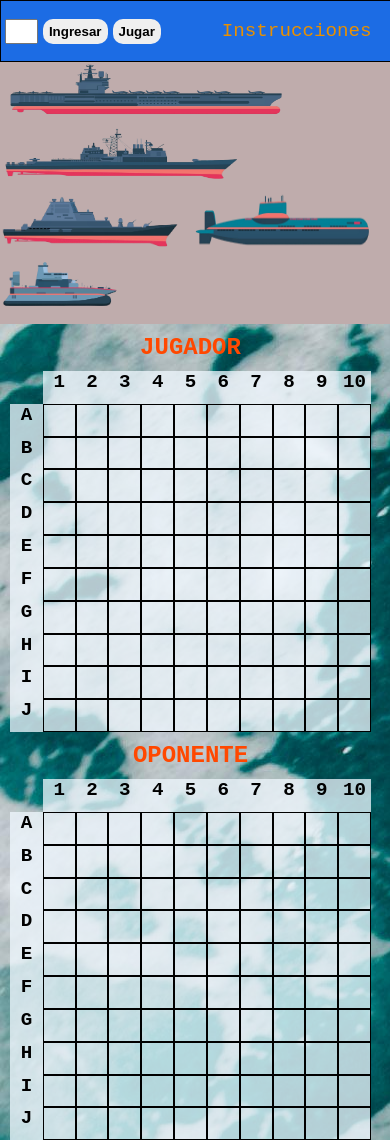
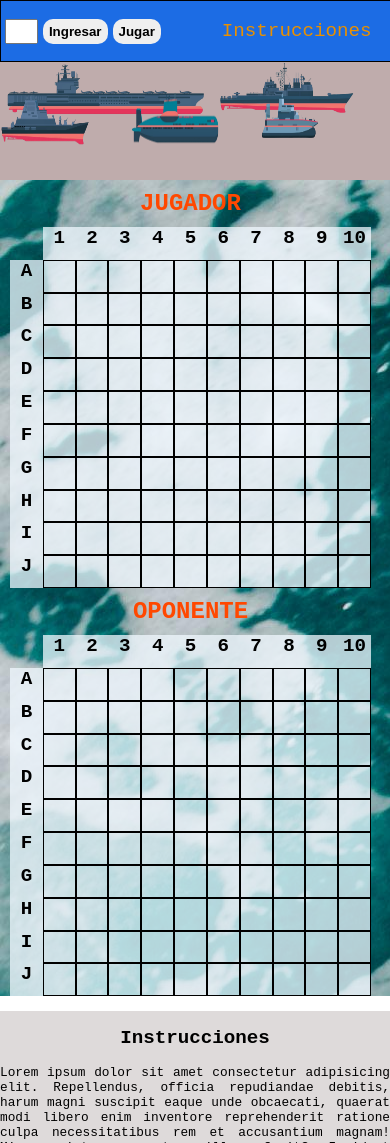
Before and after one commit to Akanae-0/Proyecto-Web-Batalla-Naval, a plain HTML site: page Laboratorio Programacion Orientada a la Web/BaseHTMLLabWEB.html in a window 390 px wide. Shown: the top 1143 px of the page. Drawn offline with Linux system fonts and the light colour scheme.

Commit message:
Add files via upload

```diff
--- a/Laboratorio Programacion Orientada a la Web/BaseHTMLLabWEB.html
+++ b/Laboratorio Programacion Orientada a la Web/BaseHTMLLabWEB.html
@@ -11,6 +11,7 @@
     <link rel="stylesheet" href="Estilos/EstiloMainCSSLabWeb.css">
     <link rel="stylesheet" href="Estilos/EstiloFooterCSSLabWeb.css">
     <link rel="stylesheet" href="Estilos/EstiloNavCSSLabWeb.css">
+    <link rel="stylesheet" href="Estilos/EstiloMainCSS_media_under_550px.css">
 </head>
 
 <body>
--- a/Laboratorio Programacion Orientada a la Web/Estilos/EstiloMainCSSLabWeb.css
+++ b/Laboratorio Programacion Orientada a la Web/Estilos/EstiloMainCSSLabWeb.css
@@ -65,6 +65,7 @@
     padding-left: 10px;
     flex-wrap: wrap;
     background-image: url(../BattleShip_Lab_Assets/Fondo_Agua.jpg);
+    min-width: 360px;
 }
 .Board_Unity {
     margin-top: 10px;
--- /dev/null
+++ b/Laboratorio Programacion Orientada a la Web/Estilos/EstiloMainCSS_media_under_550px.css
@@ -0,0 +1,24 @@
+@media only screen and (max-width: 550px){
+    #Barcos_Lado{
+        min-height: 120px;
+        display: grid;
+        grid-template:
+            "PA PA PA PA PA AC AC AC AC" 30px
+            "CR CR CR SB SB SB DT DT ." 30px
+    }
+    #Portaaviones{
+        grid-area: PA;
+    }
+    #Acorazado{
+        grid-area: AC;
+    }
+    #Crucero{
+        grid-area: CR;
+    }
+    #Submarino{
+        grid-area: SB;
+    }
+    #Destructor{
+        grid-area: DT;
+    }
+}
```
